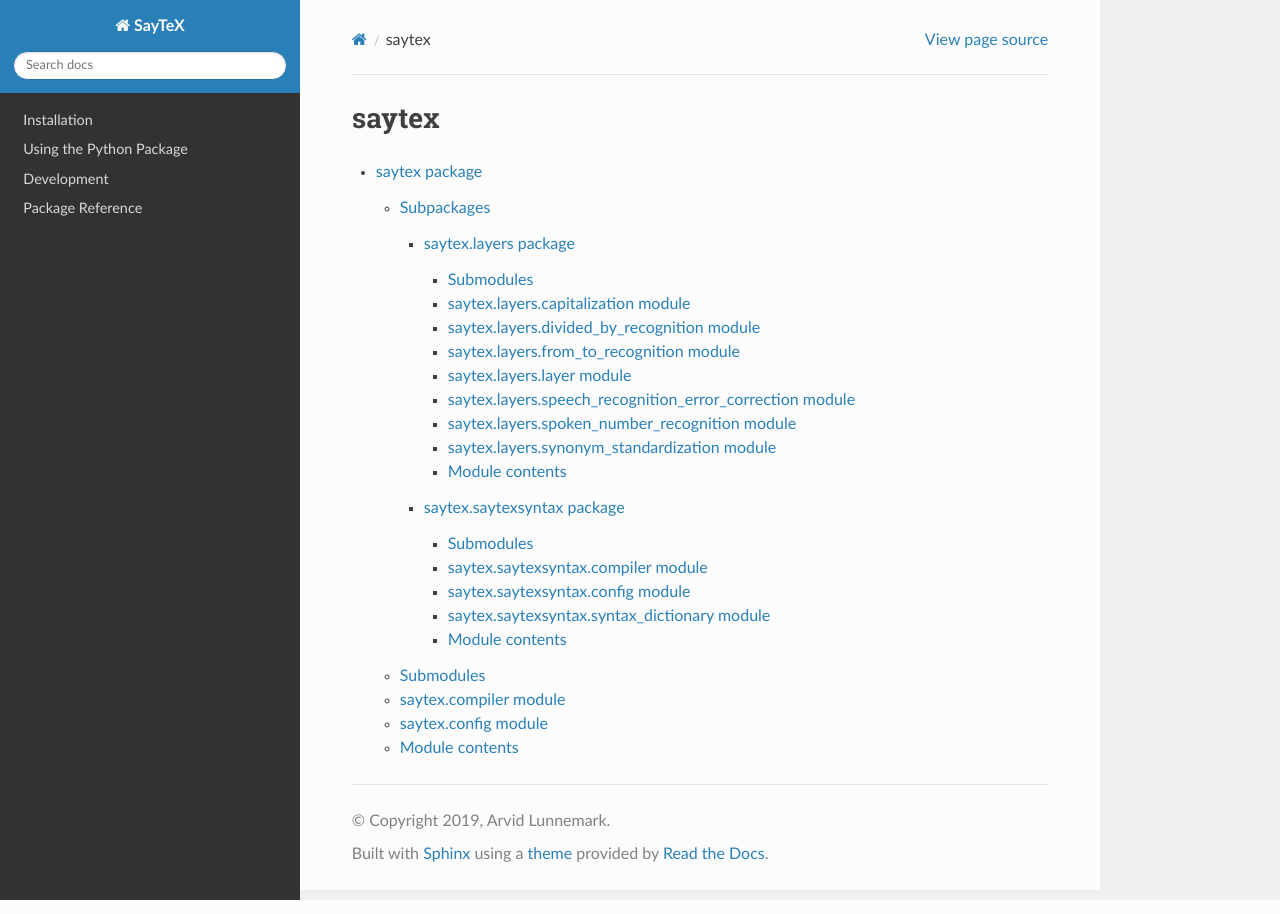
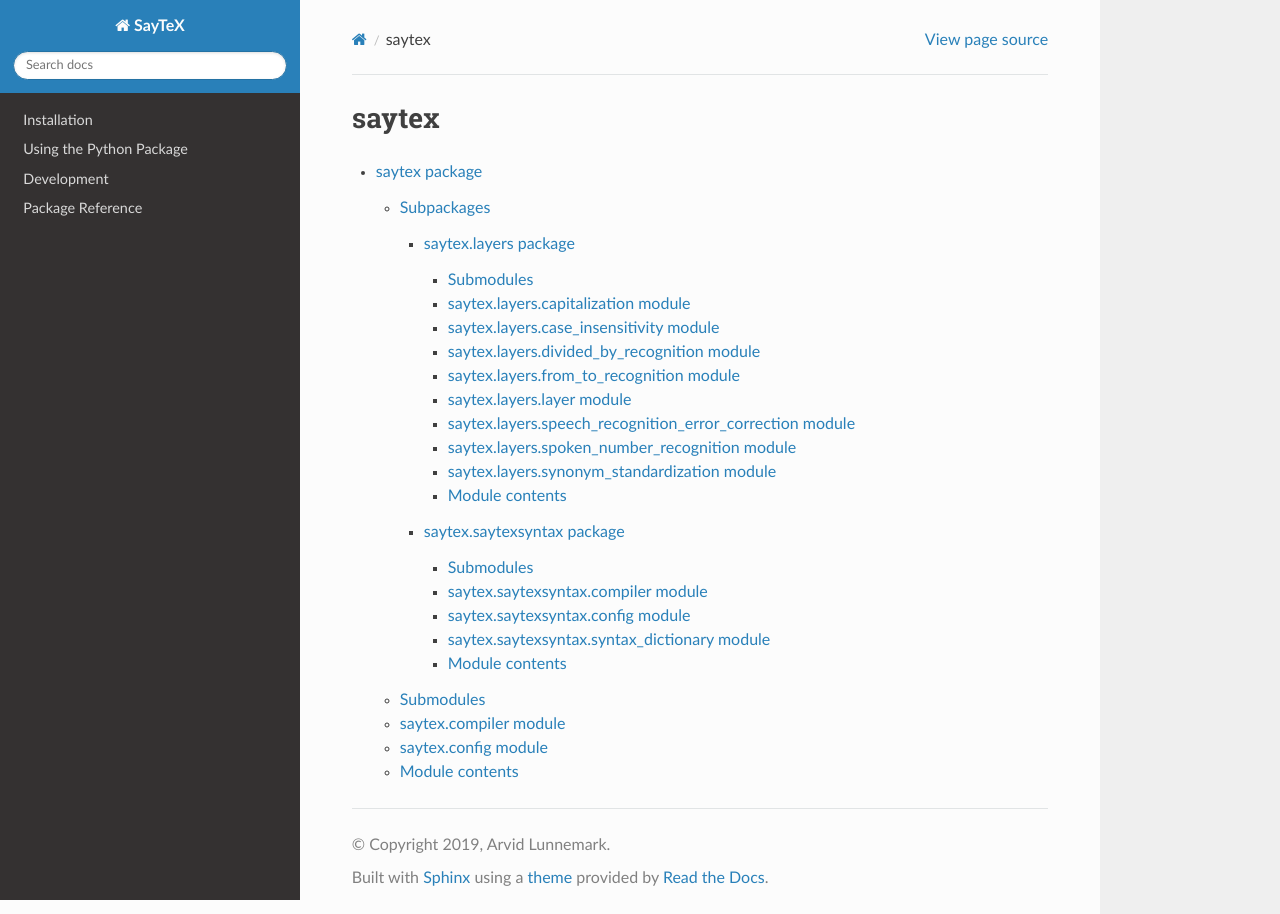
Before and after one commit to arvid220u/saytex, a Sphinx documentation site: the page built from docs/modules.rst, in a window 1280 px wide. Built offline with Sphinx 7.4.7 and the Read the Docs theme 2.0.0, drawn with Linux system fonts in a browser that asks for light colours.

```diff
--- a/docs/developing.rst
+++ b/docs/developing.rst
@@ -6,6 +6,8 @@ Deploying
 ---------
 
 Update the version number in ``setup.py``.
+
+Remember to update the documentation, as per the instructions below.
 
 Commit with the message ``version x.x.x``.
 
--- a/docs/saytex.layers.rst
+++ b/docs/saytex.layers.rst
@@ -8,6 +8,14 @@ saytex.layers.capitalization module
 -----------------------------------
 
 .. automodule:: saytex.layers.capitalization
+    :members:
+    :undoc-members:
+    :show-inheritance:
+
+saytex.layers.case\_insensitivity module
+----------------------------------------
+
+.. automodule:: saytex.layers.case_insensitivity
     :members:
     :undoc-members:
     :show-inheritance:
```
